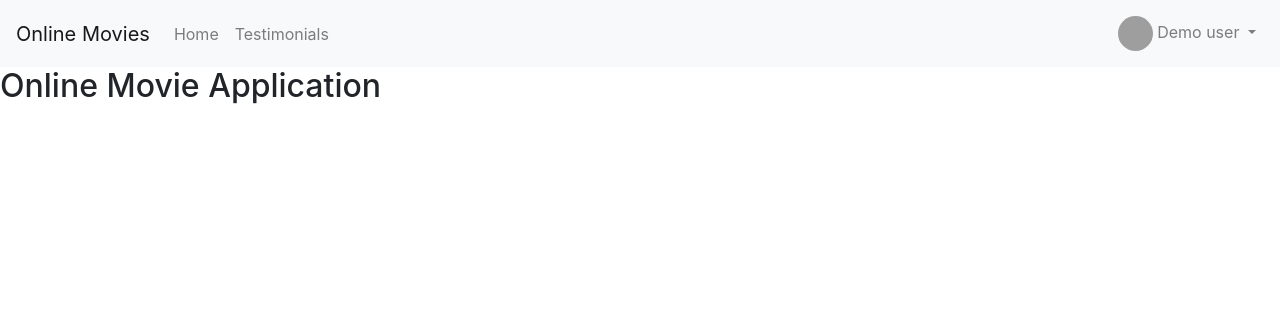
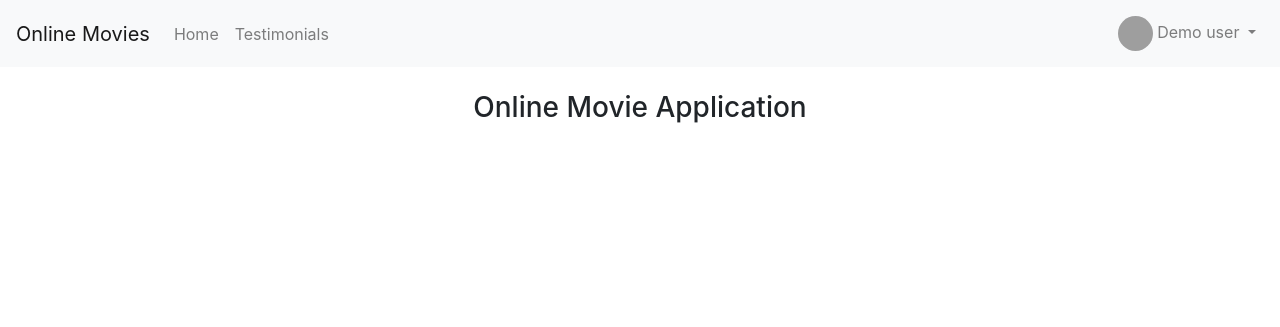
Before and after one commit to Mahadev10/django-onlinemovie, a Django app: page / in a window 1280 px wide. Shown: the top 327 px of the page. Run offline with Django 3.2, Linux system fonts and the light colour scheme; grey boxes are pictures that could not be loaded.

Commit message:
small fix in templates

```diff
--- a/movieapp/templates/base.html
+++ b/movieapp/templates/base.html
@@ -29,6 +29,8 @@
     ></script>
 
     {%include 'navigation.html' %}
+    <div class="container">
     {%block content %} {%endblock%}
+    </div>
   </body>
 </html>
--- a/movieapp/templates/home.html
+++ b/movieapp/templates/home.html
@@ -3,5 +3,5 @@
 {%block title%}Home{%endblock%}
 
 {%block content%}
-<h2>Online Movie Application</h2>
+<h3 class="mt-4 text-center" >Online Movie Application</h3>
 {%endblock%}
```
